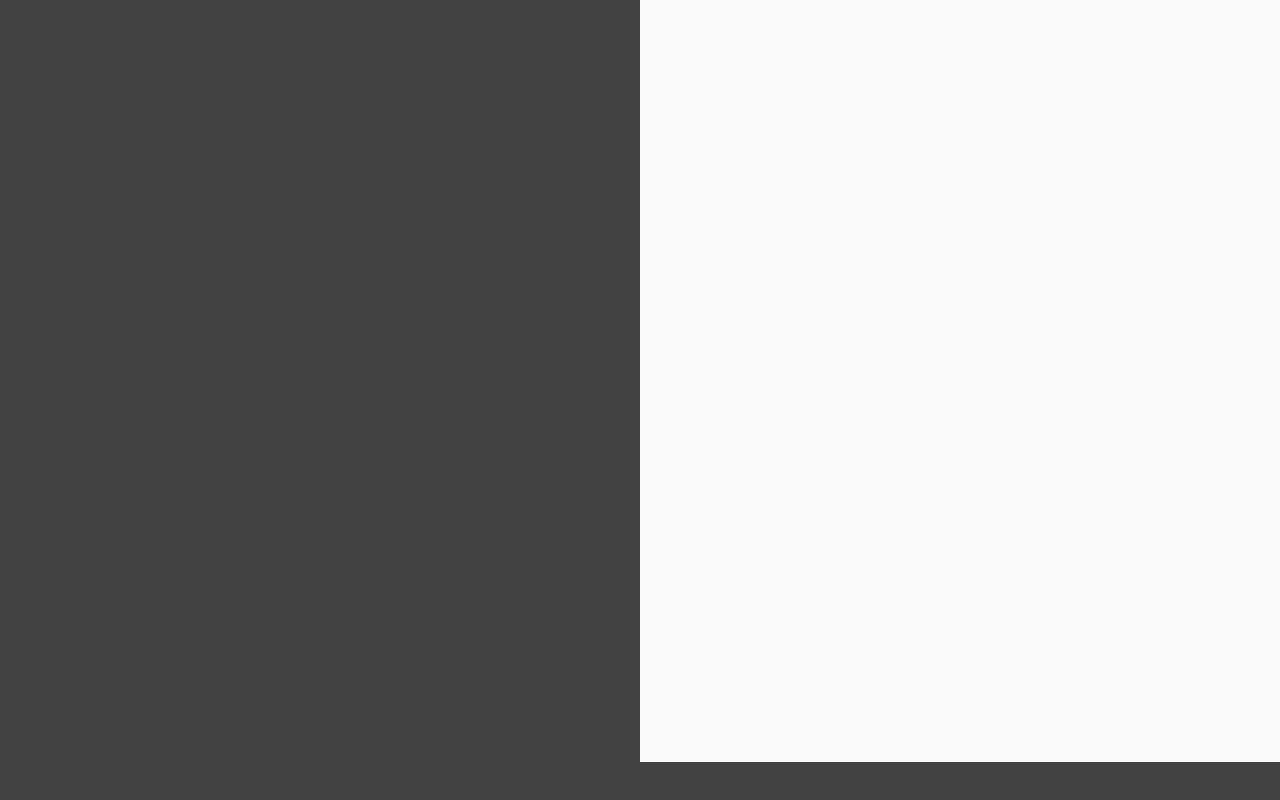
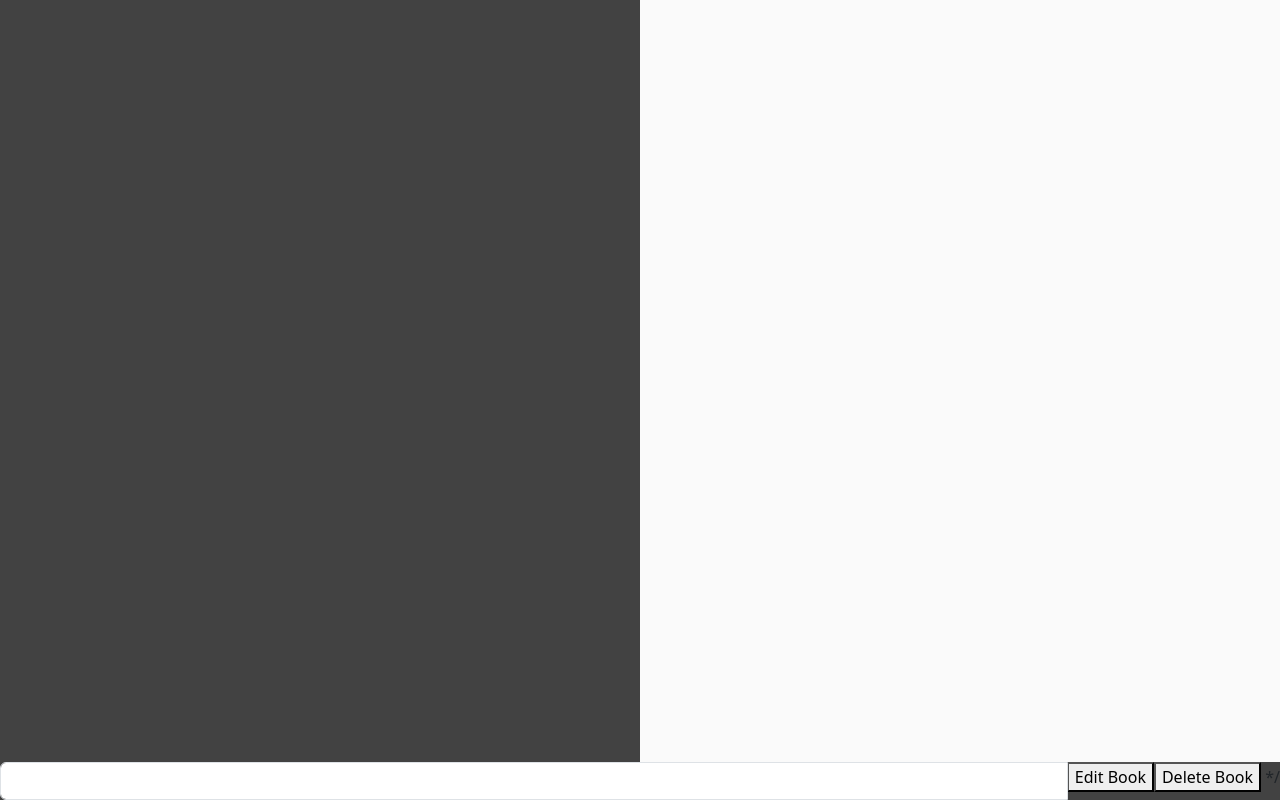
Before and after one commit to Ansh2/boilermake-xi, a React (Create React App) app: page / in a window 1280 px wide. Shown: the part 475-1275 px from the top of the page. Before the commit the page ends 1237 px from the top, so only its background shows below. Built offline with nearby package versions, Linux system fonts and the light colour scheme.

Commit message:
added shopping list file

```diff
--- a/src/App.js
+++ b/src/App.js
@@ -1,7 +1,8 @@
 import React from "react";
-import './styles/App.css';
-import './styles/styles.css';
-import './bootstrap/dist/css/bootstrap.min.css';
+import ShoppingList from "./ShoppingList.js";
+import "./styles/App.css";
+import "./styles/styles.css";
+import "./bootstrap/dist/css/bootstrap.min.css";
 import { BsChevronCompactDown } from "react-icons/bs";
 import { LuClipboardList } from "react-icons/lu";
 import { LuClipboardCheck } from "react-icons/lu";
@@ -14,29 +15,35 @@ function App() {
   return (
     <div className="App">
       <div className="container-fluid">
-        <div className='row header'>
+        <div className="row header">
           <div className="col-md-6 col-xs-12">
-            <h1 id='title'>BHAI</h1>
-            <h3 id='subtitle'>(Budget Helper AI)</h3>
+            <h1 id="title">BHAI</h1>
+            <h3 id="subtitle">(Budget Helper AI)</h3>
           </div>
           <div className="col-md-6 col-xs-12">
             <h3 className="sub">Your Personal Finance Bro</h3>
-            <LuClipboardList className="icon1"/>
-            <FaArrowRightLong className="icon2"/>
+            <LuClipboardList className="icon1" />
+            <FaArrowRightLong className="icon2" />
             <LuClipboardCheck className="icon3" />
           </div>
         </div>
-        <div className='row transition'>
-          <a href='#' onClick={scroll}><div className='col-12'><BsChevronCompactDown /></div></a>
+        <div className="row transition">
+          <a href="#" onClick={scroll}>
+            <div className="col-12">
+              <BsChevronCompactDown />
+            </div>
+          </a>
         </div>
       </div>
       <div className="container-fluid">
-        <div className="row" id='main'>
-          <div className="col-md-6 col-xs-12" id='left'>
-          </div>
-          <div className="col-md-6 col-xs-12" id='right'>
-          </div>
+        <div className="row" id="main">
+          <div className="col-md-6 col-xs-12" id="left"></div>
+          <div className="col-md-6 col-xs-12" id="right"></div>
         </div>
+      </div>
+
+      <div>
+        <ShoppingList />
       </div>
     </div>
   );
--- /dev/null
+++ b/src/ShoppingList.css
@@ -0,0 +1,30 @@
+/*centering all of the buttons and input boxes*/
+.input-group {
+  display: flex;
+  justify-content: center;
+  align-items: center;
+  margin-top: 20px;
+}
+/*code for search bar sizeing*/
+.form-control {
+  width: 70%;
+  max-width: 300px;
+}
+
+.input-group-append {
+  margin-left: 10px;
+}
+
+/*the styling i impelemented for the button*/
+.input-group-append button {
+  background-color: lightcoral;
+  padding: 10px;
+  font-size: 16px;
+  border: none;
+  color: white;
+  cursor: pointer;
+}
+
+.input-group-append button:hover {
+  background-color: darkred;
+}
--- /dev/null
+++ b/src/ShoppingList.js
@@ -0,0 +1,24 @@
+import React from "react";
+// import { database } from "./database.js";
+
+class ShoppingList extends React.Component {
+  render() {
+    return (
+      <div>
+        {/*Code to display all items in shopping list*/}
+        <div style={{ textAlign: "center" }}></div>
+        <div className="input-group">
+          <input type="text" className="form-control" />
+          <div className="input-group-append">
+            {/*this will call on the function I created*/}
+            {/* {/* <button onClick={this.addBookCard}>Add Book</button> */}
+            <button onClick={this.editBookCard}>Edit Book</button>
+            <button onClick={this.deleteBookCard}>Delete Book</button> */
+          </div>
+        </div>
+      </div>
+    );
+  }
+}
+
+export default ShoppingList;
```
